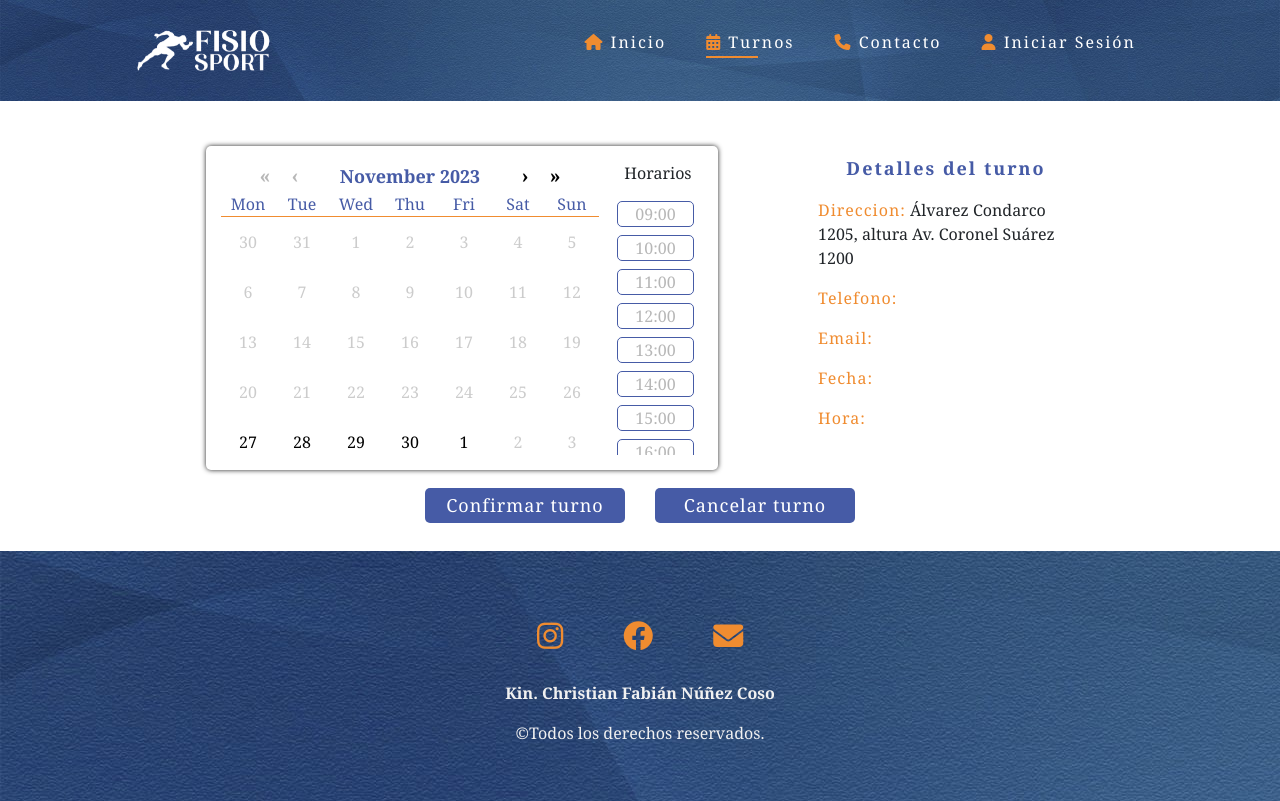
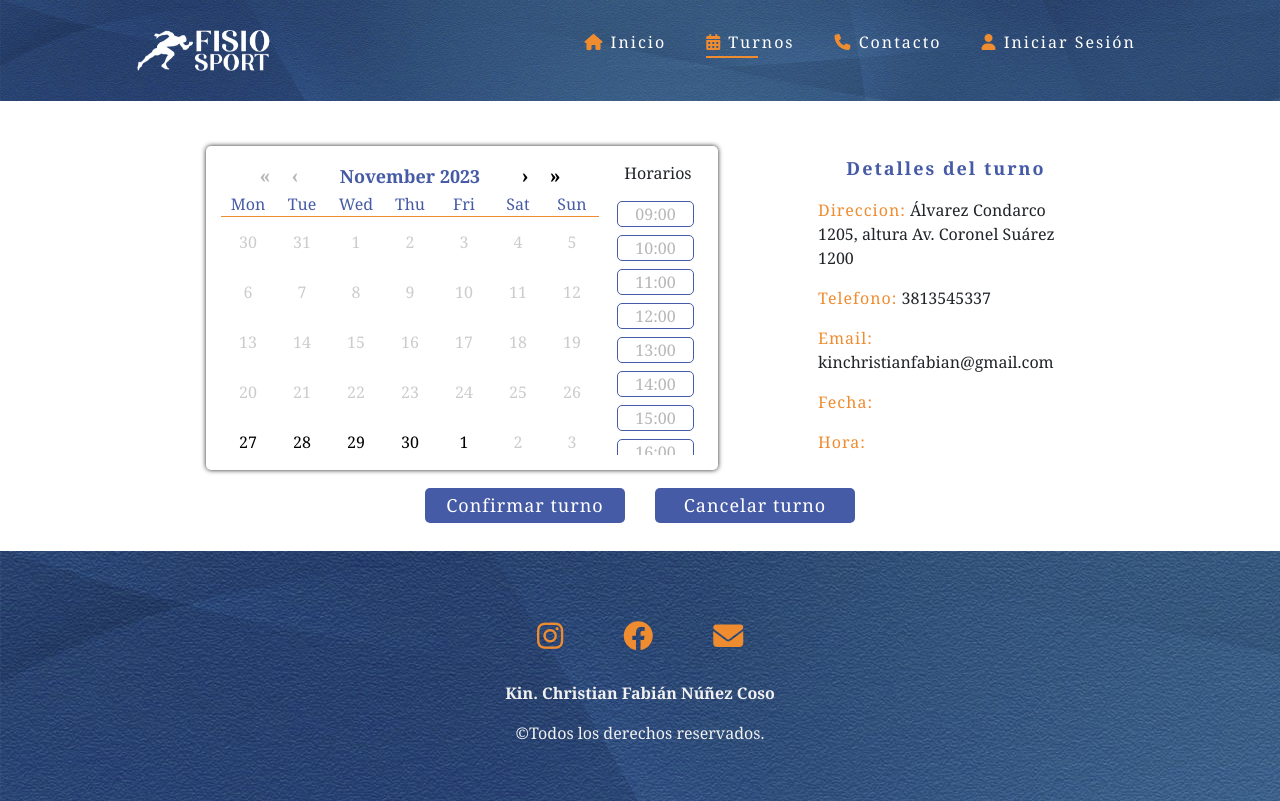
Before and after one commit to lucysoraire/FinalProject, a React (Vite) app in the folder frontend/: page /turno in a window 1280 px wide. Built offline with nearby package versions, Linux system fonts and the light colour scheme.

Commit message:
fixError

```diff
--- a/frontend/src/pages/AppointmentPage/AppointmentPage.jsx
+++ b/frontend/src/pages/AppointmentPage/AppointmentPage.jsx
@@ -91,8 +91,8 @@ const AppointmentPage = () => {
                     <p className='appointmentDetail-title'>Detalles del turno</p>
                     <div className='containerDetail'>
                         <p><span>Direccion:</span> Álvarez Condarco 1205, altura Av. Coronel Suárez 1200</p>
-                        <p><span>Telefono:</span> </p>
-                        <p><span>Email:</span> </p>
+                        <p><span>Telefono:</span> 3813545337</p>
+                        <p><span>Email:</span> kinchristianfabian@gmail.com</p>
                         <p><span>Fecha:</span> {date && date.toLocaleDateString()}</p>
                         <p><span>Hora:</span> {date && hour}</p>
                     </div>
```
